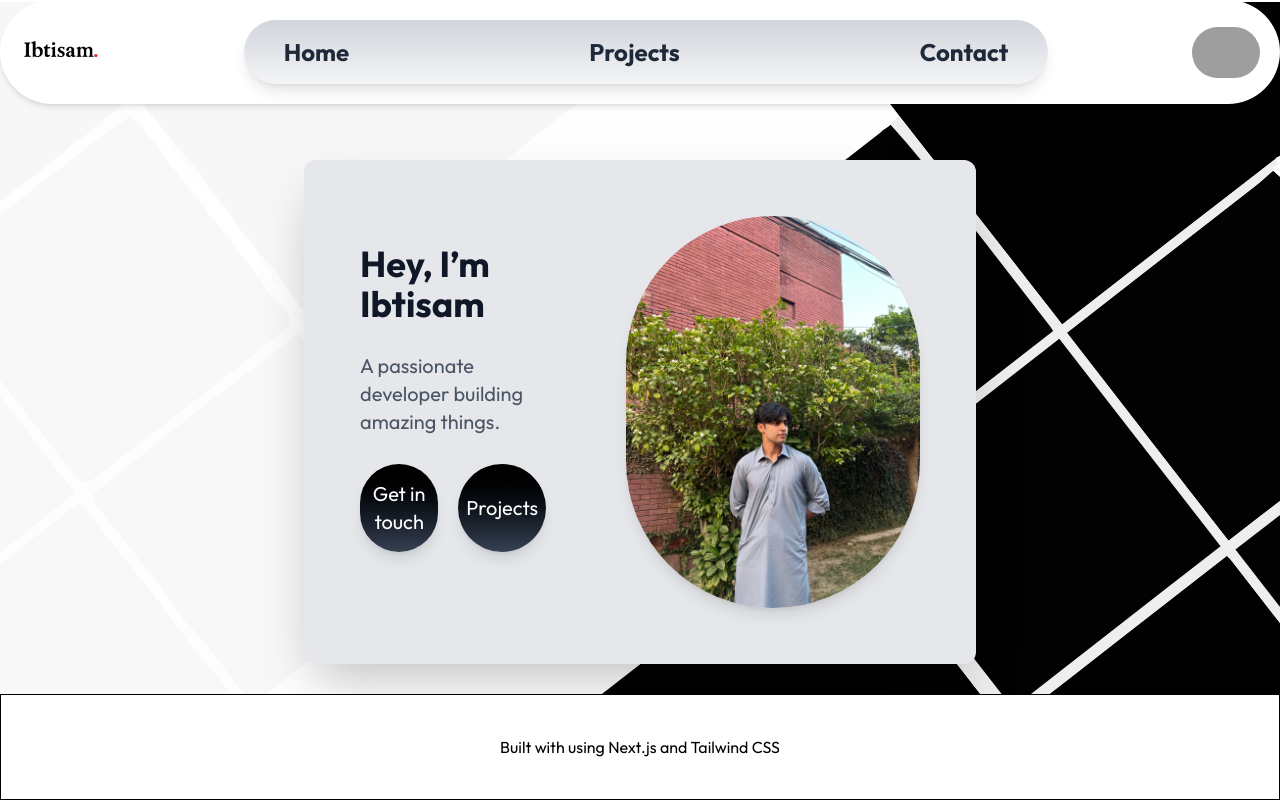
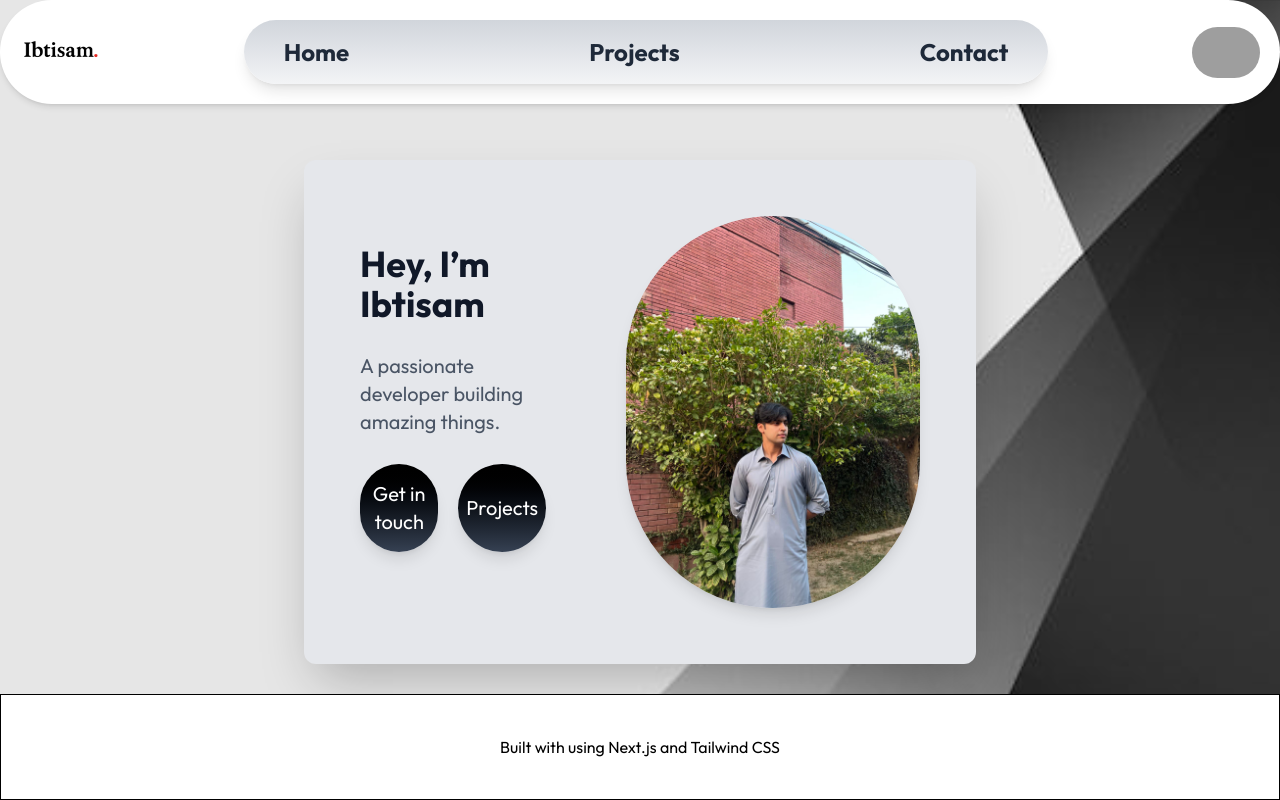
Before and after one commit to ibtisaaamr0/PORTFOLIO2, a Next.js app: page / in a window 1280 px wide. Shown: the top 800 px of the page. Built offline with nearby package versions, Linux system fonts and the light colour scheme; grey boxes are pictures that could not be loaded; a web font is replaced by a local one.

Commit message:
bg change in main

```diff
--- a/app/layout.jsx
+++ b/app/layout.jsx
@@ -21,7 +21,7 @@ export default function RootLayout({ children }) {
     <html lang="en" suppressHydrationWarning={true}>
        <body
         className={`${outfit.className} ${ovo.className} antialiased bg-cover bg-center bg-no-repeat `}
-        style={{ backgroundImage:"url('/bg.svg')",
+        style={{ backgroundImage:"url('/bg.jpg')",
           backgroundAttachment: "fixed",
           backgroundPosition: "center",
           backgroundRepeat: "no-repeat",
```
